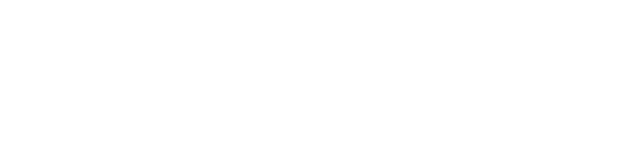
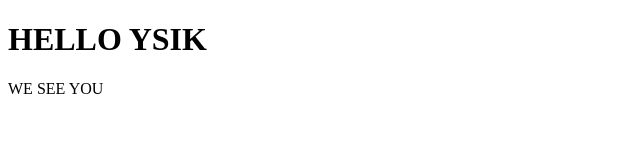
Before and after one commit to Kvimpix/Fakeweb, a plain HTML site: page index.html in a window 1280 px wide. Shown: the whole page, without its empty margins (0-640 px from the left). Drawn offline with Linux system fonts and the light colour scheme.

Commit message:
update 13-9

```diff
--- a/index.html
+++ b/index.html
@@ -4,11 +4,10 @@
   <meta charset="UTF-8">
   <link rel="stylesheet" href="/styles/style.css">
   <link rel="stylesheet" href="/styles/mobile.css">
-  <title>Site</title>
+  <title>HELLO EGOR</title>
 </head>
 <body>
-
-
-
+  <h1>HELLO YSIK</h1>
+  <p>WE SEE YOU</p>
 </body>
 </html>
```
